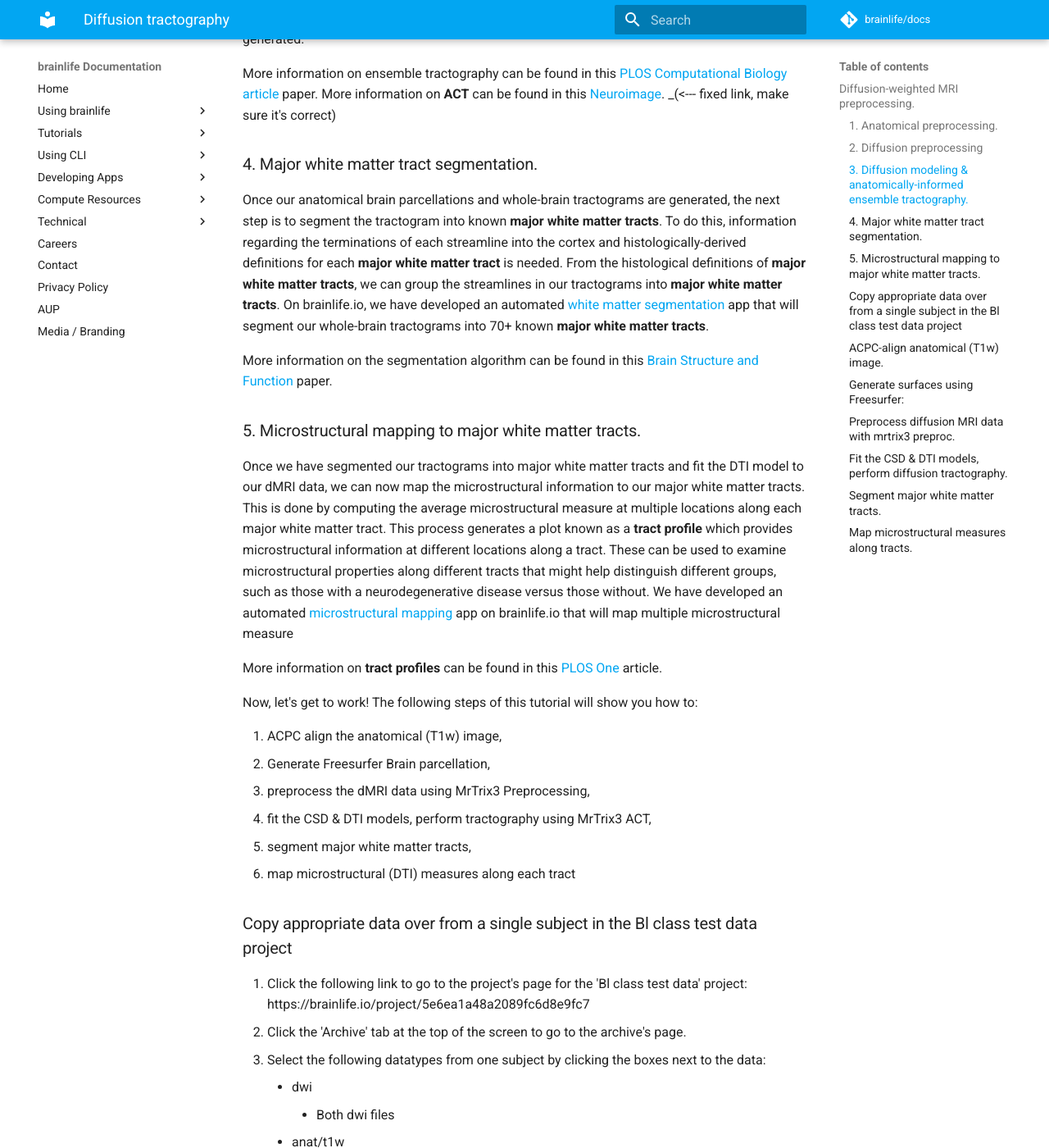
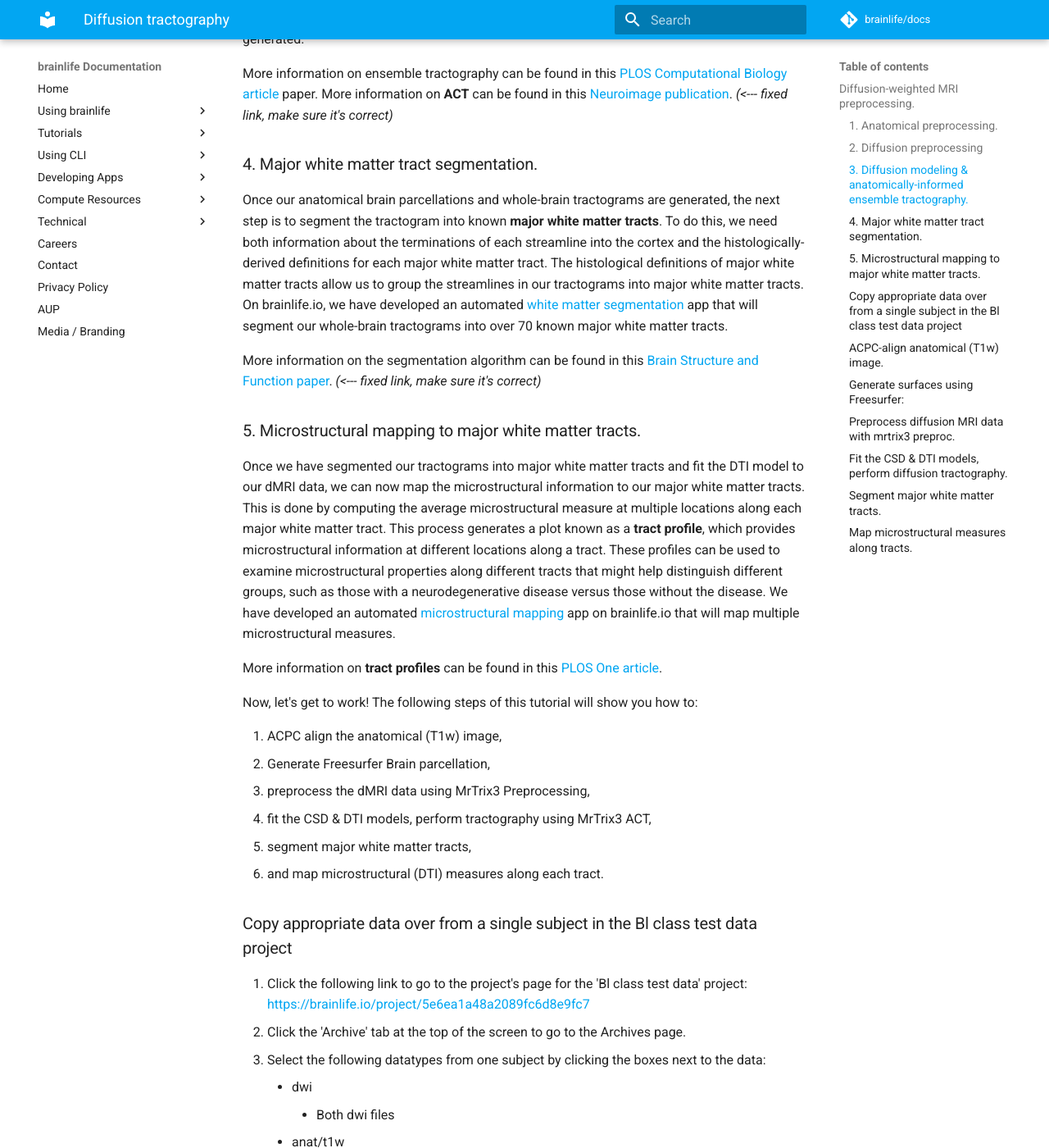
Before and after one commit to brainlife/docs, an MkDocs documentation site: the page built from docs/tutorial/diffusion-tractography.md, in a window 1280 px wide and 1400 px high, scrolled down 2908 px. Shown: the whole window at 82% size. Built offline with MkDocs 1.6.1 and Material for MkDocs 9.7.7, drawn with Linux system fonts in a browser that asks for light colours; comment, search, counter and statistics services are not loaded; some of the changed text lies outside the part shown.

Commit message:
edits for grammar, readability, etc.

```diff
--- a/docs/tutorial/diffusion-tractography.md
+++ b/docs/tutorial/diffusion-tractography.md
@@ -9,7 +9,7 @@
 
 ### 1. Anatomical preprocessing.
 
-The first step of diffusion tractography often involves processing the anatomical images. In order to track in a biologically-informed manner and to extract major white matter tracts, we must have both of our anatomical (T1w or T2w) images and our diffusion MRI images **aligned**. One way we can make this easier for [MrTrix3 Preprocessing](https://brainlife.io/app/5a813e52dc4031003b8b36f9) is by aligning the anatomical images in such a way that the center of the brain is centered in the image. We refer to this as **ACPC-aligned**, as we are aligning the data to the **anterior commissure-posterior comissure plane**. This is the first step in dMRI preprocessing, and it is typically done with the [HCP ACPC Alignment (T1w)](https://brainlife.io/app/5c61c69f14027a01b14adcb3) app. We will then need to generate cortical and white matter surfaces and brain region parcellations using [Freesurfer](https://brainlife.io/app/58c56d92e13a50849b258801). These will be used for segmenting the major white matter tracts following tractography. Once we've processed our anatomical image, we can move onto diffusion MRI preprocessing.
+The first step of diffusion tractography often involves processing the anatomical images. In order to track in a biologically-informed manner and to extract major white matter tracts, we must have both of our anatomical (T1w or T2w) images and our diffusion MRI images **aligned**. One way we can make this easier for [MrTrix3 Preprocessing](https://brainlife.io/app/5a813e52dc4031003b8b36f9) is by aligning the anatomical images in such a way that the center of the brain is centered in the image. We refer to this as **ACPC-aligned**, as we are aligning the data to the **anterior commissure-posterior comissure plane**. This is the first step in dMRI preprocessing, and it is typically done with the [HCP ACPC Alignment (T1w)](https://brainlife.io/app/5c61c69f14027a01b14adcb3) app. We will then need to generate cortical and white matter surfaces and brain region parcellations using [Freesurfer](https://brainlife.io/app/58c56d92e13a50849b258801). These will be used for segmenting the major white matter tracts following tractography. Once we've processed our anatomical image, we can move on to diffusion MRI preprocessing.
 
 ### 2. Diffusion preprocessing
 
@@ -33,19 +33,19 @@
 
 On brainlife.io, we have combined **ensemble tractography** with **anatomically-constrained tractography (ACT)**, which restricts streamline representations to those that are biologically-plausible, in a single [Ensemble ACT Tractography](https://brainlife.io/app/5aac2437f0b5260027e24ae1) app! Within this app, the CSD model will be fit and tractography will be performed to generate **whole-brain tractograms**. That means a model of white matter microstructure -- diffusion tensor (DTI) -- will be fit and maps of fractional anisotropy (FA), mean diffusivity (MD), radial diffusivity (RD), and axial diffusivity (AD) will be generated.
 
-More information on ensemble tractography can be found in this [PLOS Computational Biology article](https://journals.plos.org/ploscompbiol/article?id=10.1371/journal.pcbi.1004692) paper. More information on **ACT** can be found in this [Neuroimage](https://www.ncbi.nlm.nih.gov/pubmed/22705374).  _(<--- fixed link, make sure it's correct)
+More information on ensemble tractography can be found in this [PLOS Computational Biology article](https://journals.plos.org/ploscompbiol/article?id=10.1371/journal.pcbi.1004692) paper. More information on **ACT** can be found in this [Neuroimage publication](https://www.ncbi.nlm.nih.gov/pubmed/22705374).  _(<--- fixed link, make sure it's correct)_
 
 ### 4. Major white matter tract segmentation.
 
-Once our anatomical brain parcellations and whole-brain tractograms are generated, the next step is to segment the tractogram into known **major white matter tracts**. To do this, information regarding the terminations of each streamline into the cortex and histologically-derived definitions for each **major white matter tract** is needed. From the histological definitions of **major white matter tracts**, we can group the streamlines in our tractograms into **major white matter tracts**. On brainlife.io, we have developed an automated [white matter segmentation](https://brainlife.io/app/5cc73ef44ed9df00317f6288) app that will segment our whole-brain tractograms into 70+ known **major white matter tracts**.
+Once our anatomical brain parcellations and whole-brain tractograms are generated, the next step is to segment the tractogram into known **major white matter tracts**. To do this, we need both information about the terminations of each streamline into the cortex and the histologically-derived definitions for each major white matter tract. The histological definitions of major white matter tracts allow us to group the streamlines in our tractograms into major white matter tracts. On brainlife.io, we have developed an automated [white matter segmentation](https://brainlife.io/app/5cc73ef44ed9df00317f6288) app that will segment our whole-brain tractograms into over 70 known major white matter tracts.
 
-More information on the segmentation algorithm can be found in this [Brain Structure and Function](https://pubmed.ncbi.nlm.nih.gov/31342157-associative-white-matter-connecting-the-dorsal-and-ventral-posterior-human-cortex/) paper.
+More information on the segmentation algorithm can be found in this [Brain Structure and Function paper](https://www.ncbi.nlm.nih.gov/pubmed/31342157).   _(<--- fixed link, make sure it's correct)_
 
 ### 5. Microstructural mapping to major white matter tracts.
 
-Once we have segmented our tractograms into major white matter tracts and fit the DTI model to our dMRI data, we can now map the microstructural information to our major white matter tracts. This is done by computing the average microstructural measure at multiple locations along each major white matter tract. This process generates a plot known as a **tract profile** which provides microstructural information at different locations along a tract. These can be used to examine microstructural properties along different tracts that might help distinguish different groups, such as those with a neurodegenerative disease versus those without. We have developed an automated [microstructural mapping](https://brainlife.io/app/5cc210ce4ed9df00317f61cf) app on brainlife.io that will map multiple microstructural measure
+Once we have segmented our tractograms into major white matter tracts and fit the DTI model to our dMRI data, we can now map the microstructural information to our major white matter tracts. This is done by computing the average microstructural measure at multiple locations along each major white matter tract. This process generates a plot known as a **tract profile**, which provides microstructural information at different locations along a tract. These profiles can be used to examine microstructural properties along different tracts that might help distinguish different groups, such as those with a neurodegenerative disease versus those without the disease. We have developed an automated [microstructural mapping](https://brainlife.io/app/5cc210ce4ed9df00317f61cf) app on brainlife.io that will map multiple microstructural measures.
 
-More information on **tract profiles** can be found in this [PLOS One](https://journals.plos.org/plosone/article?id=10.1371/journal.pone.0049790) article.
+More information on **tract profiles** can be found in this [PLOS One article](https://journals.plos.org/plosone/article?id=10.1371/journal.pone.0049790).
 
 Now, let's get to work! The following steps of this tutorial will show you how to:
 
@@ -54,20 +54,20 @@
 1. preprocess the dMRI data using MrTrix3 Preprocessing,
 1. fit the CSD & DTI models, perform tractography using MrTrix3 ACT,
 1. segment major white matter tracts,
-1. map microstructural (DTI) measures along each tract
+1. and map microstructural (DTI) measures along each tract.
 
 ### Copy appropriate data over from a single subject in the Bl class test data project
 
-1. Click the following link to go to the project's page for the 'Bl class test data' project: https://brainlife.io/project/5e6ea1a48a2089fc6d8e9fc7
-1. Click the 'Archive' tab at the top of the screen to go to the archive's page.
+1. Click the following link to go to the project's page for the 'Bl class test data' project: [https://brainlife.io/project/5e6ea1a48a2089fc6d8e9fc7](https://brainlife.io/project/5e6ea1a48a2089fc6d8e9fc7)
+1. Click the 'Archive' tab at the top of the screen to go to the Archives page.
 1. Select the following datatypes from one subject by clicking the boxes next to the data:
     * dwi
         * Both dwi files
     * anat/t1w
 1. Click the 'Stage to process' button on the right side of the screen
-    * For 'Project', select your project from the drop-down menu.
-    * For 'Process', select 'Create New Process' and title it "dMRI Prep Tutorial". Hit 'Submit'.
-        * This will take you to the process on your Project's page
+    * For 'Project,' select your project from the drop-down menu.
+    * For 'Process,' select 'Create New Process' and title it "dMRI Prep Tutorial." Hit 'Submit.'
+        * This will take you to the process on your Projects page
 1. Archive the data in your project by clickin the 'Archive' button next to each dataset.
 
 Your data should now be staged for processing and archived in your projects page! You're now ready to move onto the first step: ACPC alignment of the anatomical (T1w) image!
```
